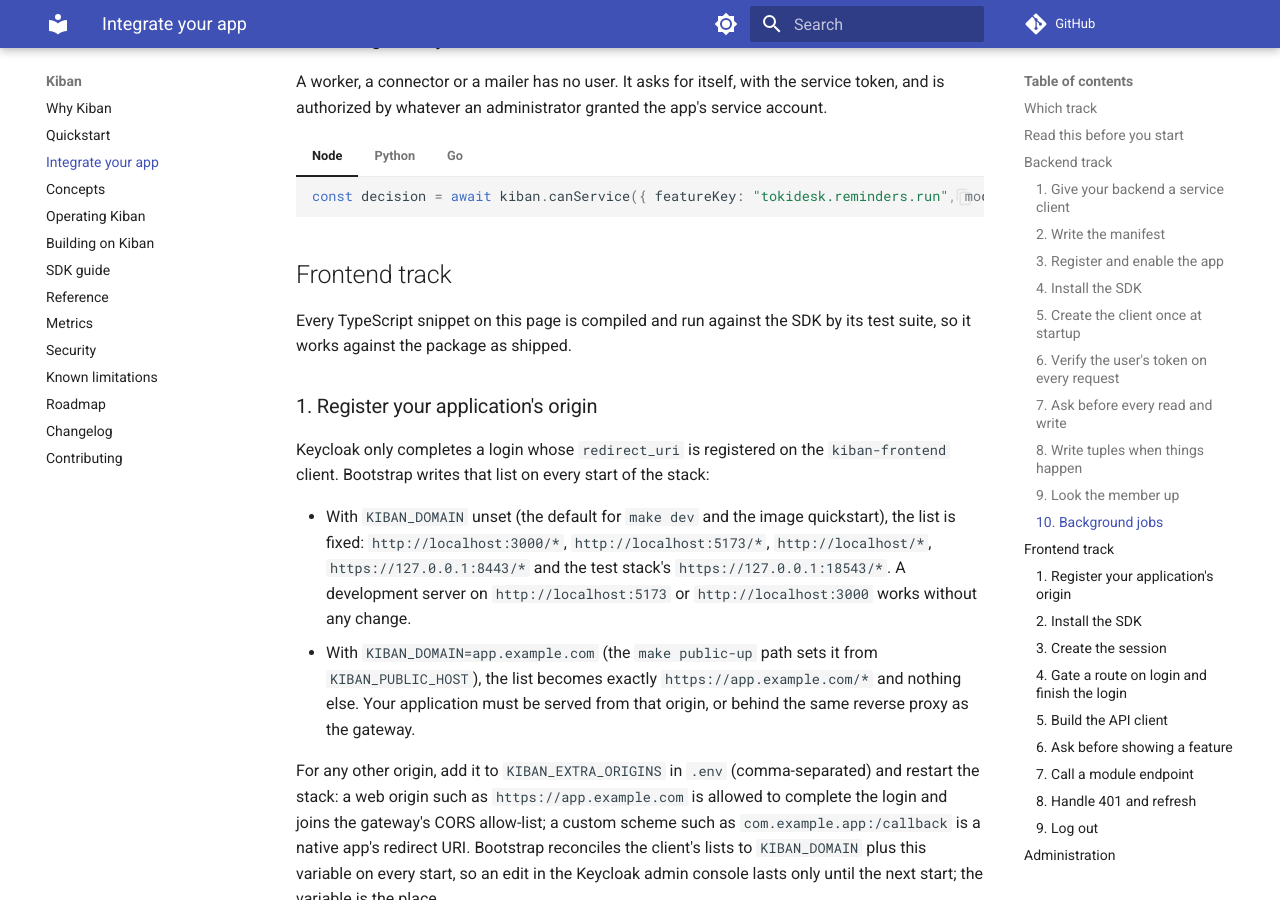
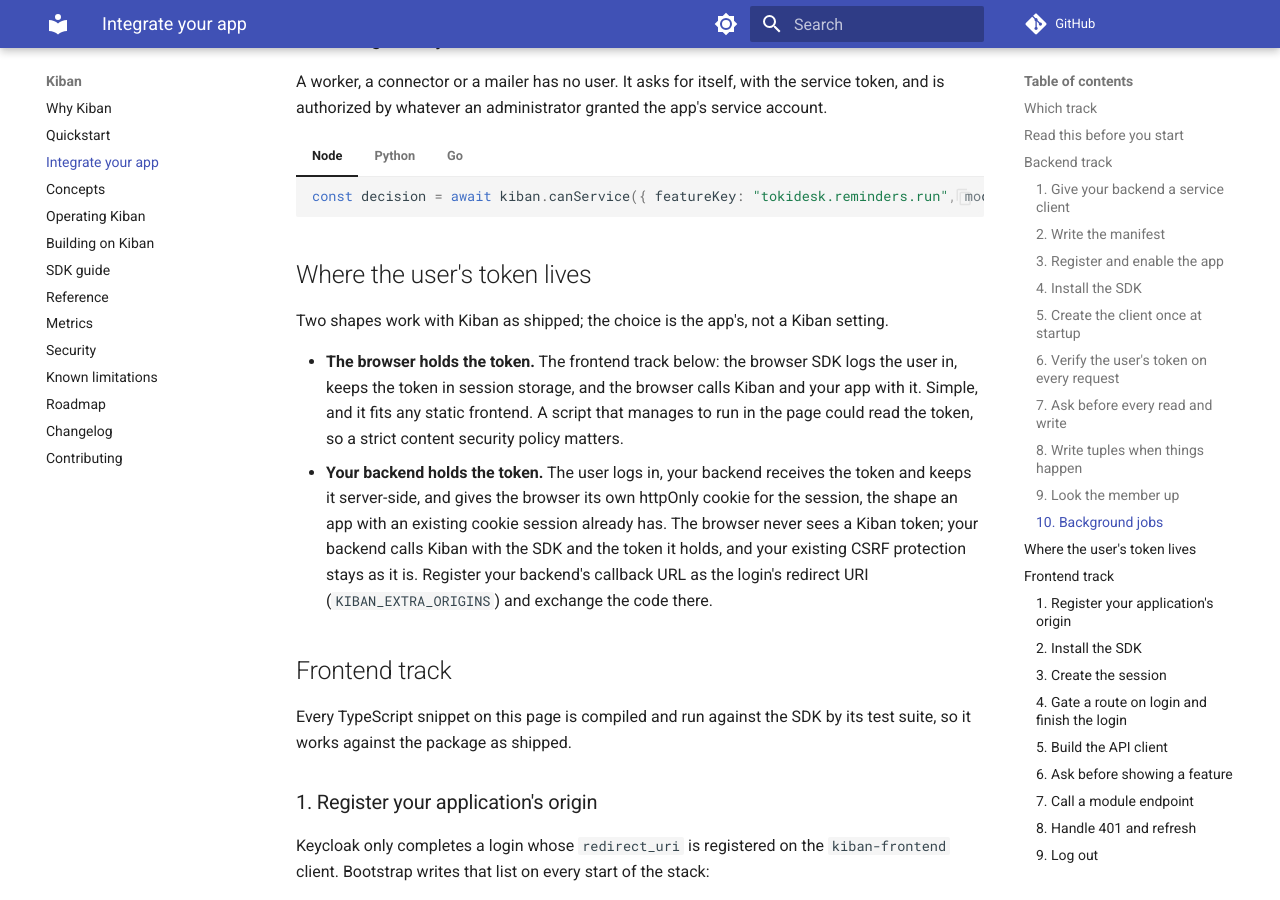
Before and after one commit to rosschiu/kiban, an MkDocs documentation site: the page built from docs/integrate.md, in a window 1280 px wide and 900 px high, scrolled down 4284 px. Built offline with MkDocs 1.6.1 and Material for MkDocs 9.7.7, drawn with Linux system fonts in a browser that asks for light colours; comment, search, counter and statistics services are not loaded.

Commit message:
docs(integrate): the two places a user's token can live, browser or backend

````diff
--- a/docs/integrate.md
+++ b/docs/integrate.md
@@ -310,6 +310,21 @@
     ```go
     d, err := kiban.CanService(ctx, sdk.CanRequest{FeatureKey: "tokidesk.reminders.run", ModuleKey: "tokidesk", CompanyID: companyID})
     ```
+
+## Where the user's token lives
+
+Two shapes work with Kiban as shipped; the choice is the app's, not a Kiban setting.
+
+- **The browser holds the token.** The frontend track below: the browser SDK logs the user in,
+  keeps the token in session storage, and the browser calls Kiban and your app with it. Simple,
+  and it fits any static frontend. A script that manages to run in the page could read the
+  token, so a strict content security policy matters.
+- **Your backend holds the token.** The user logs in, your backend receives the token and keeps
+  it server-side, and gives the browser its own httpOnly cookie for the session, the shape an app
+  with an existing cookie session already has. The browser never sees a Kiban token; your backend
+  calls Kiban with the SDK and the token it holds, and your existing CSRF protection stays as it
+  is. Register your backend's callback URL as the login's redirect URI (`KIBAN_EXTRA_ORIGINS`) and
+  exchange the code there.
 
 ## Frontend track
 
````
